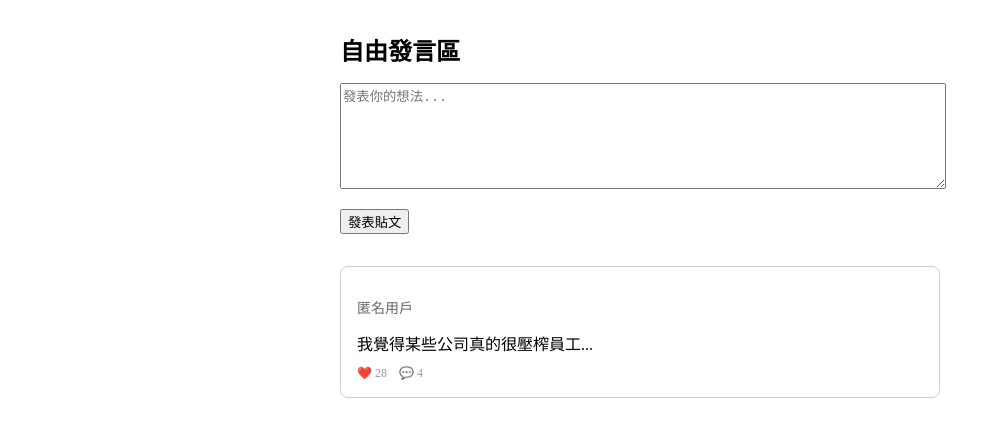
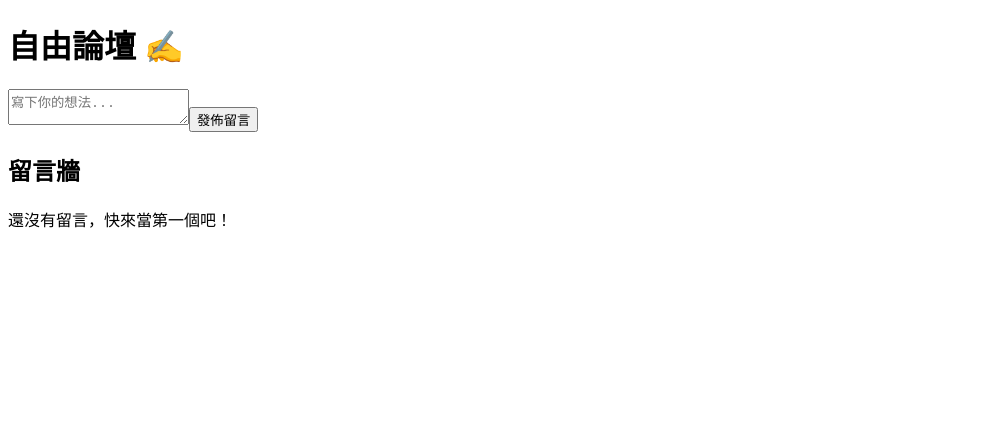
Before and after one commit to benjaminchen7788/freedom-forum, a Next.js app: page / in a window 1280 px wide. Shown: the top 436 px of the page, without its empty margins (0-1001 px from the left). Built offline with nearby package versions, Linux system fonts and the light colour scheme.

Commit message:
Add files via upload
new function, localStorage (for )

```diff
--- /dev/null
+++ b/app/page.tsx
@@ -0,0 +1,57 @@
+'use client'
+
+import React, { useState, useEffect } from 'react'
+
+export default function Home() {
+  const [comment, setComment] = useState('')
+  const [comments, setComments] = useState<string[]>([])
+
+  // 初始化：從 localStorage 載入留言
+  useEffect(() => {
+    const stored = localStorage.getItem('comments')
+    if (stored) {
+      setComments(JSON.parse(stored))
+    }
+  }, [])
+
+  // 新增留言 + 存到 localStorage
+  const handlePost = () => {
+    if (!comment.trim()) return
+    const updated = [comment, ...comments]
+    setComments(updated)
+    localStorage.setItem('comments', JSON.stringify(updated))
+    setComment('')
+  }
+
+  return (
+    <main className="p-4 max-w-xl mx-auto">
+      <h1 className="text-2xl font-bold mb-4">自由論壇 ✍️</h1>
+
+      <textarea
+        className="w-full p-2 border rounded"
+        placeholder="寫下你的想法..."
+        value={comment}
+        onChange={(e) => setComment(e.target.value)}
+      />
+
+      <button
+        onClick={handlePost}
+        className="mt-2 bg-blue-500 text-white px-4 py-2 rounded hover:bg-blue-600"
+      >
+        發佈留言
+      </button>
+
+      <div className="mt-6">
+        <h2 className="text-lg font-semibold mb-2">留言牆</h2>
+        {comments.length === 0 && <p className="text-gray-500">還沒有留言，快來當第一個吧！</p>}
+        <ul className="space-y-2">
+          {comments.map((c, i) => (
+            <li key={i} className="p-2 border rounded bg-white">
+              {c}
+            </li>
+          ))}
+        </ul>
+      </div>
+    </main>
+  )
+}
```
